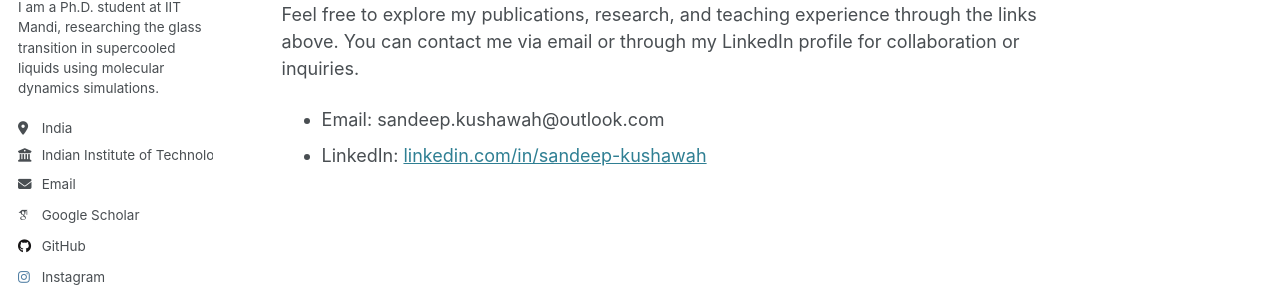
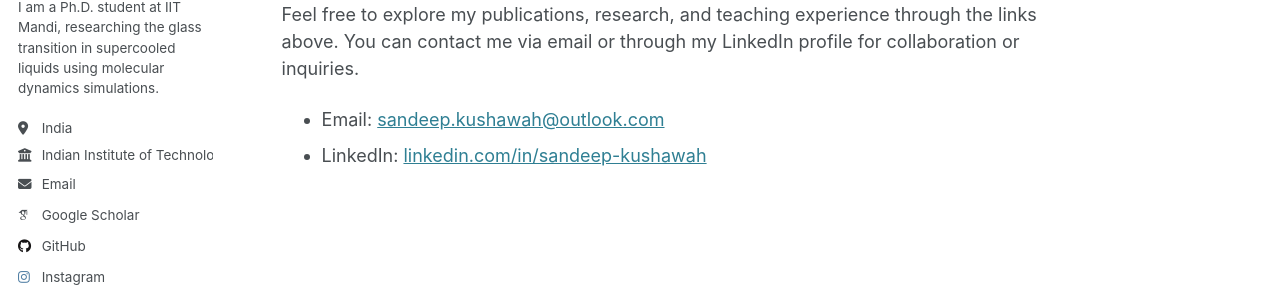
Before and after one commit to sandeepkushawah/sandeepkushawah.github.io, a Jekyll site: the page built from _pages/about.md, in a window 1280 px wide and 900 px high, scrolled down 591 px. Shown: the part 333-633 px from the top of the window. Built offline with Jekyll 4.4.1, drawn with Linux system fonts in a browser that asks for light colours; some web fonts are replaced; some of the changed lines change nothing that is shown.

Commit message:
Added Front page

```diff
--- a/_pages/about.md
+++ b/_pages/about.md
@@ -22,5 +22,5 @@ Over the course of my Ph.D., I have contributed to several publications related
 Contact
 ======
 Feel free to explore my publications, research, and teaching experience through the links above. You can contact me via email or through my LinkedIn profile for collaboration or inquiries.
-* Email: sandeep.kushawah@outlook.com
+* Email: [sandeep.kushawah@outlook.com](sandeep.kushawah@outlook.com)
 * LinkedIn: [linkedin.com/in/sandeep-kushawah](https://linkedin.com/in/sandeep-kushawah)
```
